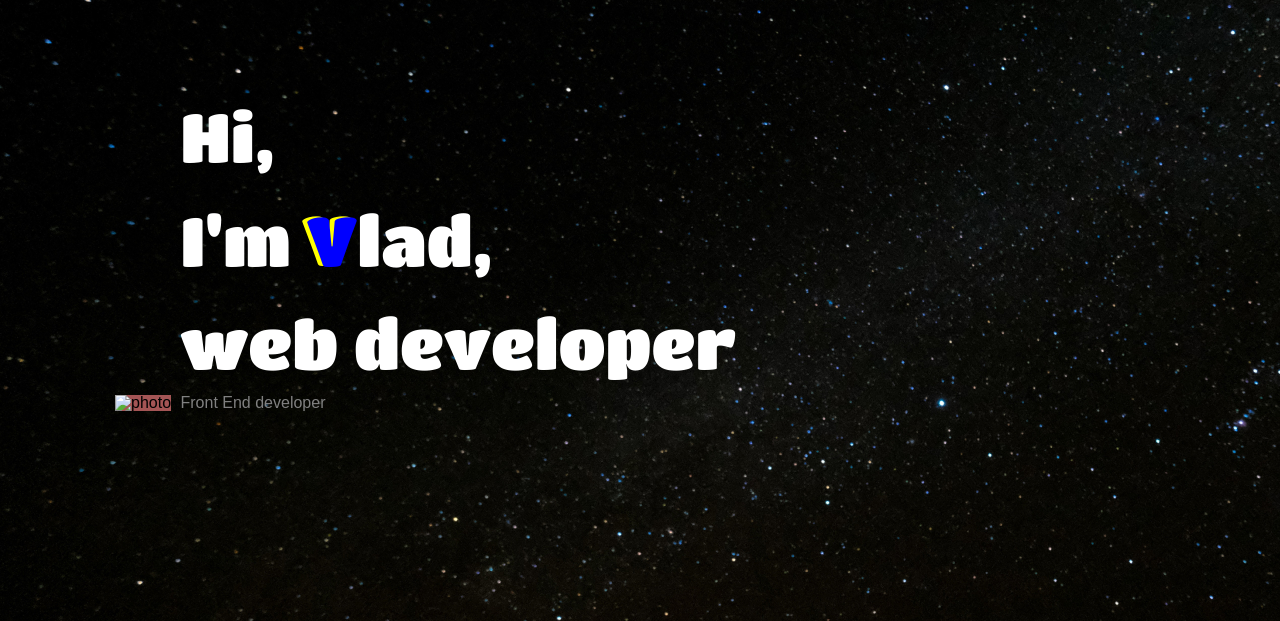
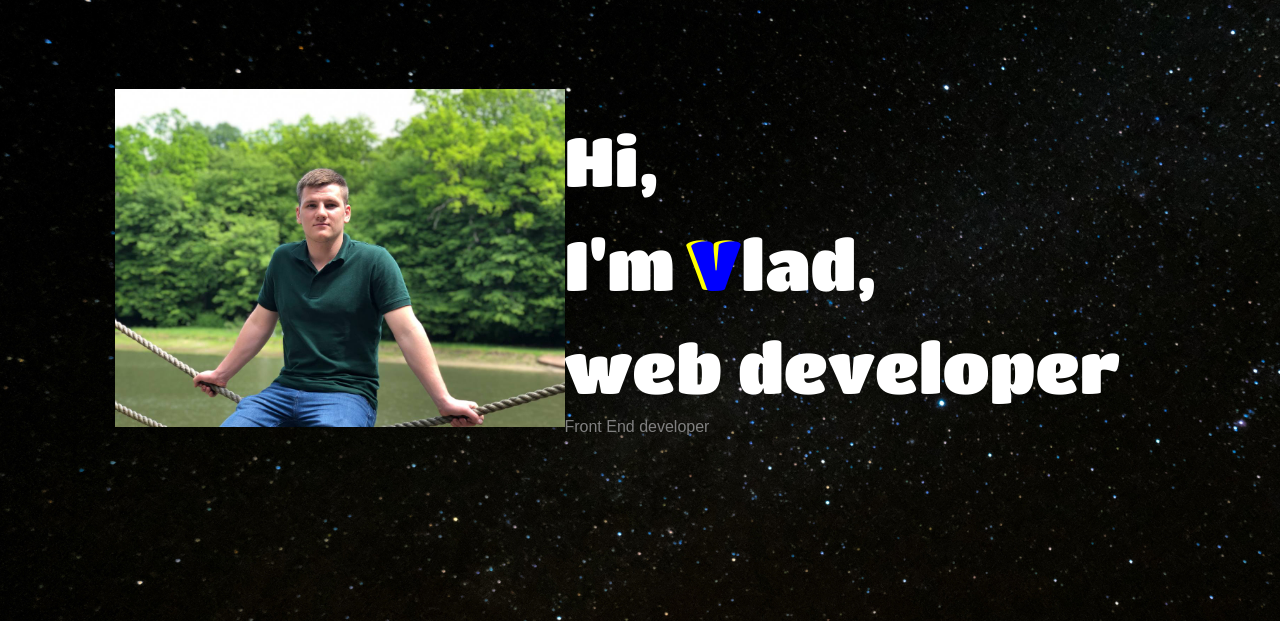
Before and after one commit to vlad1kk/Site, a plain HTML site: page index.html in a window 1280 px wide. Shown: the part 179-800 px from the top of the page. Drawn offline with Linux system fonts and the light colour scheme; the site is published under a folder, as on GitHub Pages, so addresses that start at the root find nothing; a web font is replaced by a local one.

Commit message:
Add my_photo!

```diff
--- a/index.html
+++ b/index.html
@@ -39,7 +39,7 @@
         <section class="intro">
             <div class="wrapper">
                 <div class="welcome">
-                   <img src="/IMG/My_photo.jpg" class="photo" alt="photo" >
+                   <img src="IMG/My_photo.jpg" class="photo" alt="photo" >
                 </div>
                     <div class="welcome_1">
                 <h1 class="intro_title">
```
